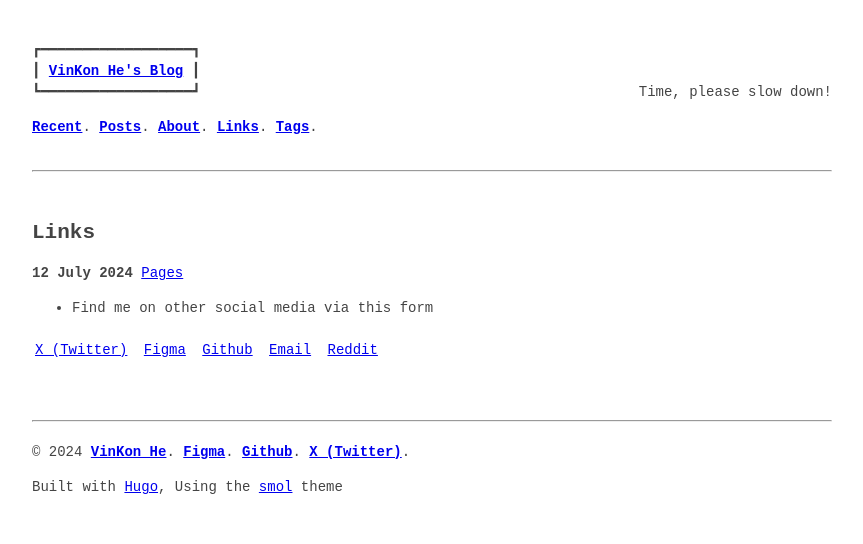
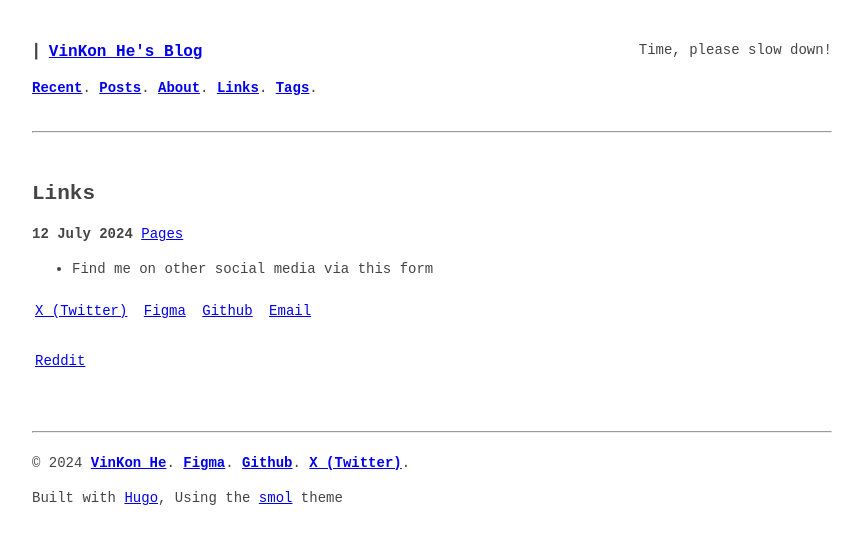
Before and after one commit to vinkonhe/vinkonhe.github.io, a plain HTML site: page links/index.html in a window 1280 px wide. Shown: the whole page, without its empty margins (208-1071 px from the left). Drawn offline with nearby package versions, Linux system fonts and the light colour scheme.

Commit message:
update:Blog Theme

```diff
--- a/links/index.html
+++ b/links/index.html
@@ -29,9 +29,9 @@
 <body>
 	<header>
 
-    ┏━━━━━━━━━━━━━━━━━━┓<br>
-    ┃ <a href="https://lilkon.tech/"><b>VinKon He&#39;s Blog</b></a> ┃<br>
-    ┗━━━━━━━━━━━━━━━━━━┛
+
+    ┃ <a style="font-size: large" href="https://lilkon.tech/"><b>VinKon He&#39;s Blog</b></a>
+
 
 
 
@@ -93,7 +93,31 @@
 <td> </td>
 <td><a href="mailto:vinkonhe@gmail.com">Email</a></td>
 <td> </td>
+<td></td>
+<td></td>
+</tr>
+<tr>
+<td> </td>
+<td></td>
+<td></td>
+<td></td>
+<td></td>
+<td></td>
+<td></td>
+<td></td>
+<td></td>
+<td></td>
+</tr>
+<tr>
 <td><a href="https://www.reddit.com/user/vinkonhe/">Reddit</a></td>
+<td></td>
+<td></td>
+<td></td>
+<td></td>
+<td></td>
+<td></td>
+<td></td>
+<td></td>
 <td></td>
 </tr>
 </tbody>
```
Also changed, not shown: about/index.html (+3 -3 lines), categories/index.html (+3 -3 lines), index.html (+3 -3 lines), posts/2024-07-11-hello-world/index.html (+3 -3 lines), posts/index.html (+3 -3 lines), tags/coding/index.html (+3 -3 lines), tags/design/index.html (+3 -3 lines), tags/index.html (+3 -3 lines), tags/linguistics/index.html (+3 -3 lines), tags/pages/index.html (+3 -3 lines).
